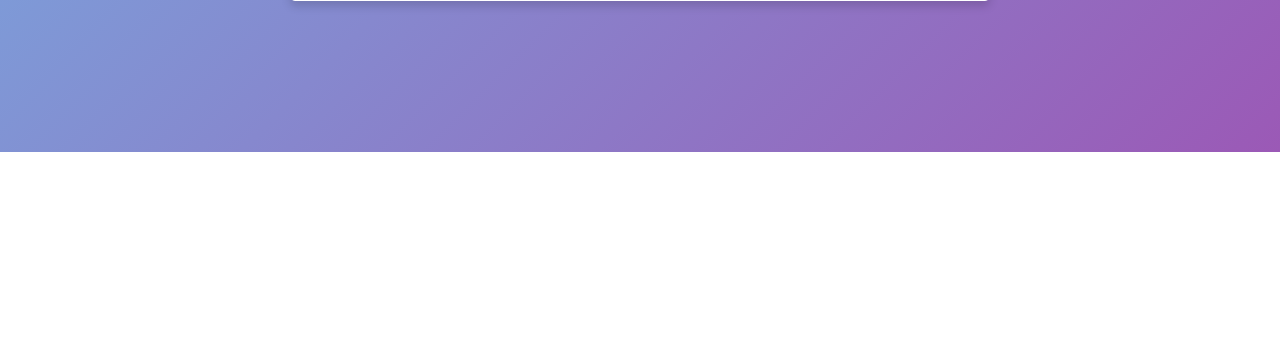
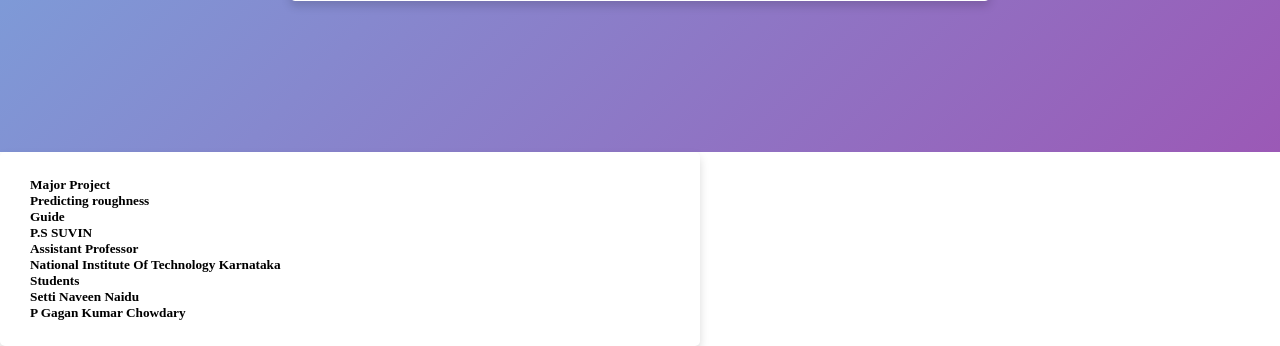
Before and after one commit to SettiNaveenNaidu/MAJOR_PROJECT, a Flask app: page / in a window 1280 px wide. Shown: the part 728-1074 px from the top of the page. Before the commit the page ends 880 px from the top, so only its background shows below. Run offline with Flask 2, Linux system fonts and the light colour scheme; parts of the project's set-up code (start-up, migrations or seed data) failed here and were passed over.

Commit message:
Update new.html

```diff
--- a/templates/new.html
+++ b/templates/new.html
@@ -72,5 +72,32 @@
         </div>
       </div>
     </div>
+     <footer class="footer">
+  	 <div class="container">
+  	 	<div class="row">
+  	 		<div class="footer-col">
+  	 			<h5>Major Project</h5>
+  	 			<ul>
+  	 				<li><h5>Predicting roughness</h5></li>
+  	 			</ul>
+  	 		</div>
+  	 		<div class="footer-col">
+  	 			<h5>Guide</h5>
+  	 			<ul>
+  	 				<li><h5>P.S SUVIN</h5></li>
+  	 				<li><h5>Assistant Professor</h5></li>
+  	 				<li><h5>National Institute Of Technology Karnataka</h5></li>
+  	 			</ul>
+  	 		</div>
+  	 		<div class="footer-col">
+  	 			<h5>Students</h5>
+  	 			<ul>
+  	 				<li><h5>Setti Naveen Naidu</h5></li>
+  	 				<li><h5>P Gagan Kumar Chowdary</h5></li>
+  	 			</ul>
+  	 		</div>
+  	 	</div>
+  	 </div>
+  </footer>
   </body>
 </html>
```
